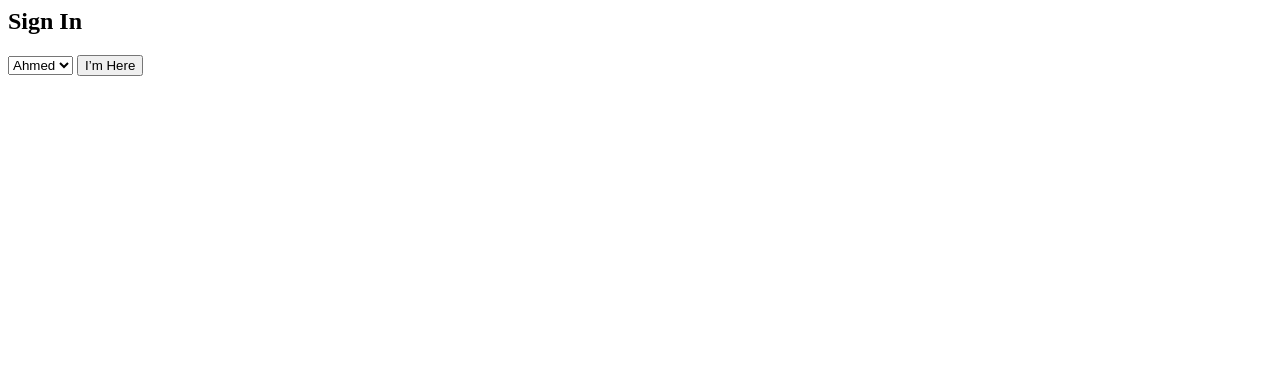
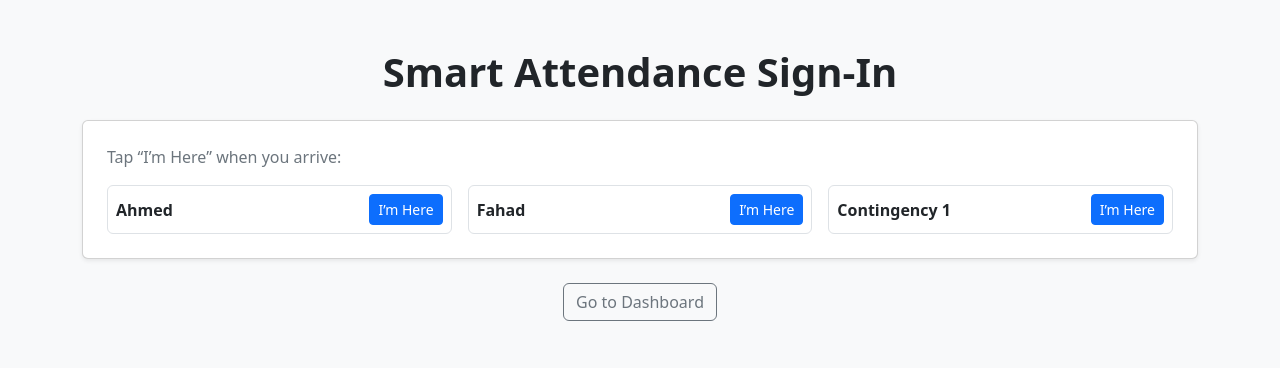
Before and after one commit to Kaled1122/smart_attendance, a Flask app: page / in a window 1280 px wide. Shown: the top 368 px of the page. Run offline with Flask 3, Linux system fonts and the light colour scheme.

Commit message:
Update index.html

```diff
--- a/templates/index.html
+++ b/templates/index.html
@@ -1,9 +1,40 @@
-<h2>Sign In</h2>
-<form method="POST" action="/sign_in">
-  <select name="id">
-    {% for s in staff if s.role == "staff" %}
-      <option value="{{ s.id }}">{{ s.name }}</option>
-    {% endfor %}
-  </select>
-  <button type="submit">I’m Here</button>
-</form>
+<!DOCTYPE html>
+<html lang="en">
+<head>
+  <meta charset="UTF-8">
+  <meta name="viewport" content="width=device-width, initial-scale=1">
+  <title>Smart Attendance | Sign In</title>
+  <link rel="stylesheet" href="https://cdn.jsdelivr.net/npm/bootstrap@5.3.2/dist/css/bootstrap.min.css">
+</head>
+<body class="bg-light">
+
+<div class="container py-5">
+  <h1 class="mb-4 text-center fw-bold">Smart Attendance Sign-In</h1>
+
+  <div class="card shadow-sm p-4">
+    <p class="text-secondary mb-3">Tap “I’m Here” when you arrive:</p>
+
+    <div class="row g-3">
+      {% for s in staff %}
+      <div class="col-12 col-md-4">
+        <form action="/sign_in" method="POST" class="d-flex justify-content-between align-items-center border rounded p-2 bg-white">
+          <input type="hidden" name="id" value="{{ s.id }}">
+          <strong>{{ s.name }}</strong>
+          {% if s.status == 'present' %}
+            <span class="badge bg-success">Present</span>
+          {% else %}
+            <button type="submit" class="btn btn-sm btn-primary">I’m Here</button>
+          {% endif %}
+        </form>
+      </div>
+      {% endfor %}
+    </div>
+  </div>
+
+  <div class="text-center mt-4">
+    <a href="/dashboard" class="btn btn-outline-secondary">Go to Dashboard</a>
+  </div>
+</div>
+
+</body>
+</html>
```
